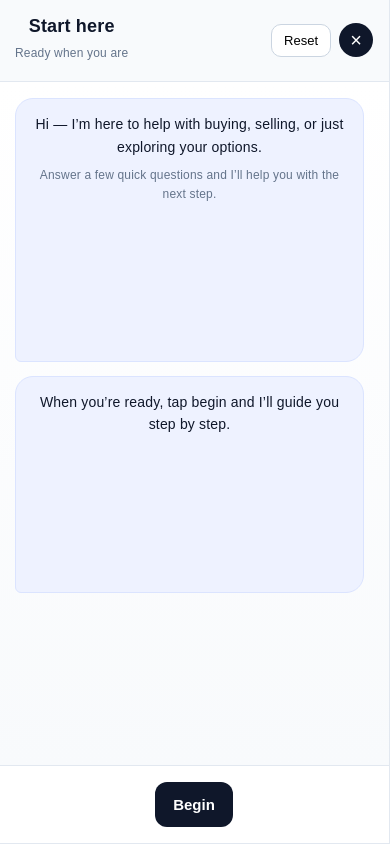
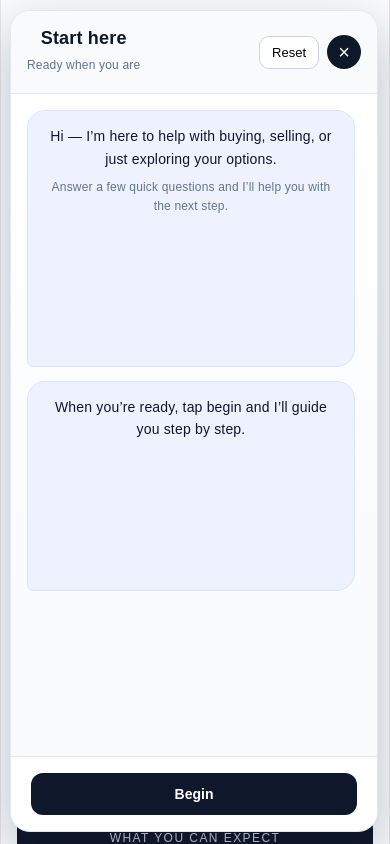
Before and after one commit to gugudujn/real-estate-leads, a React (Vite) app: page / in a window 390 px wide. Both pictures are taken after a click on the button "Start here". Shown: the top 844 px of the page. Built offline with nearby package versions, Linux system fonts and the light colour scheme.

Commit message:
Mobile responsiveness improvements

```diff
--- a/src/App.jsx
+++ b/src/App.jsx
@@ -495,7 +495,10 @@ function App() {
 
           <div style={styles.heroButtons}>
             <button
-              style={styles.primaryButton}
+              style={{
+                ...styles.primaryButton,
+                ...(isMobile ? styles.primaryButtonMobile : {}),
+              }}
               onClick={() => {
                 setIsAssistantOpen(true);
                 setChatStarted(false);
@@ -568,7 +571,12 @@ function App() {
         </div>
       </section>
 
-      <section style={styles.sectionLight}>
+      <section
+        style={{
+          ...styles.sectionLight,
+          ...(isMobile ? styles.sectionLightMobile : {}),
+        }}
+      >
         <div
           style={{
             ...styles.infoGrid,
@@ -599,7 +607,12 @@ function App() {
       </section>
 
       <section id="backup-form" style={styles.section}>
-        <div style={styles.backupCard}>
+        <div
+          style={{
+            ...styles.backupCard,
+            ...(isMobile ? styles.backupCardMobile : {}),
+          }}
+        >
           <h2
             style={{
               ...styles.sectionTitle,
@@ -690,7 +703,11 @@ function App() {
             />
             <button
               type="submit"
-              style={{ ...styles.primaryButton, gridColumn: "1 / -1" }}
+              style={{
+                ...styles.primaryButton,
+                ...(isMobile ? styles.primaryButtonMobile : {}),
+                gridColumn: "1 / -1",
+              }}
               disabled={backupSubmitting}
             >
               {backupSubmitting ? "Submitting..." : "Submit"}
@@ -827,7 +844,10 @@ function App() {
           {!chatStarted ? (
             <div style={styles.assistantDoneArea}>
               <button
-                style={styles.primaryButton}
+                style={{
+                  ...styles.primaryButton,
+                  ...(isMobile ? styles.primaryButtonMobile : {}),
+                }}
                 onClick={() => {
                   setChatStarted(true);
                   setStepIndex(0);
@@ -925,7 +945,10 @@ function App() {
           ) : (
             <div style={styles.assistantDoneArea}>
               <button
-                style={styles.primaryButton}
+                style={{
+                  ...styles.primaryButton,
+                  ...(isMobile ? styles.primaryButtonMobile : {}),
+                }}
                 onClick={restartConversation}
               >
                 Start over
@@ -1091,6 +1114,9 @@ const styles = {
     backgroundColor: "#ffffff",
     padding: "56px 20px",
   },
+  sectionLightMobile: {
+    padding: "36px 16px",
+  },
   sectionTitle: {
     fontSize: "32px",
     marginBottom: "10px",
@@ -1137,6 +1163,10 @@ const styles = {
     border: "1px solid #e2e8f0",
     boxShadow: "0 12px 30px rgba(15, 23, 42, 0.08)",
   },
+  backupCardMobile: {
+    padding: "22px",
+    borderRadius: "20px",
+  },
   backupGrid: {
     display: "grid",
     gridTemplateColumns: "1fr 1fr",
@@ -1176,6 +1206,11 @@ const styles = {
     fontWeight: "bold",
     cursor: "pointer",
     fontSize: "15px",
+  },
+  primaryButtonMobile: {
+    width: "100%",
+    fontSize: "14px",
+    padding: "13px 16px",
   },
   successNote: {
     color: "#166534",
@@ -1231,12 +1266,12 @@ const styles = {
     overflow: "hidden",
   },
   assistantPanelMobile: {
-    right: 0,
-    bottom: 0,
-    width: "100vw",
-    height: "100vh",
-    maxHeight: "100vh",
-    borderRadius: 0,
+    right: "12px",
+    bottom: "12px",
+    width: "calc(100vw - 24px)",
+    height: "calc(100dvh - 24px)",
+    maxHeight: "calc(100dvh - 24px)",
+    borderRadius: "20px",
   },
   assistantHeader: {
     display: "flex",
```
